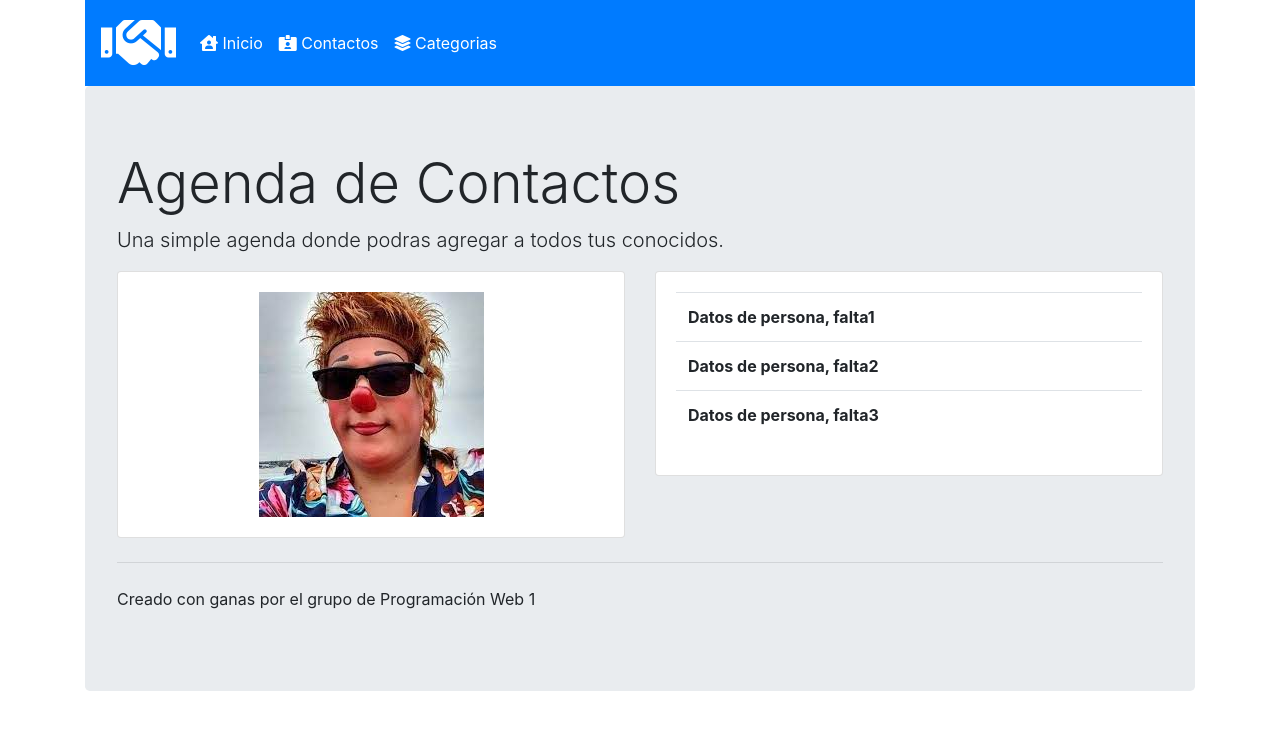
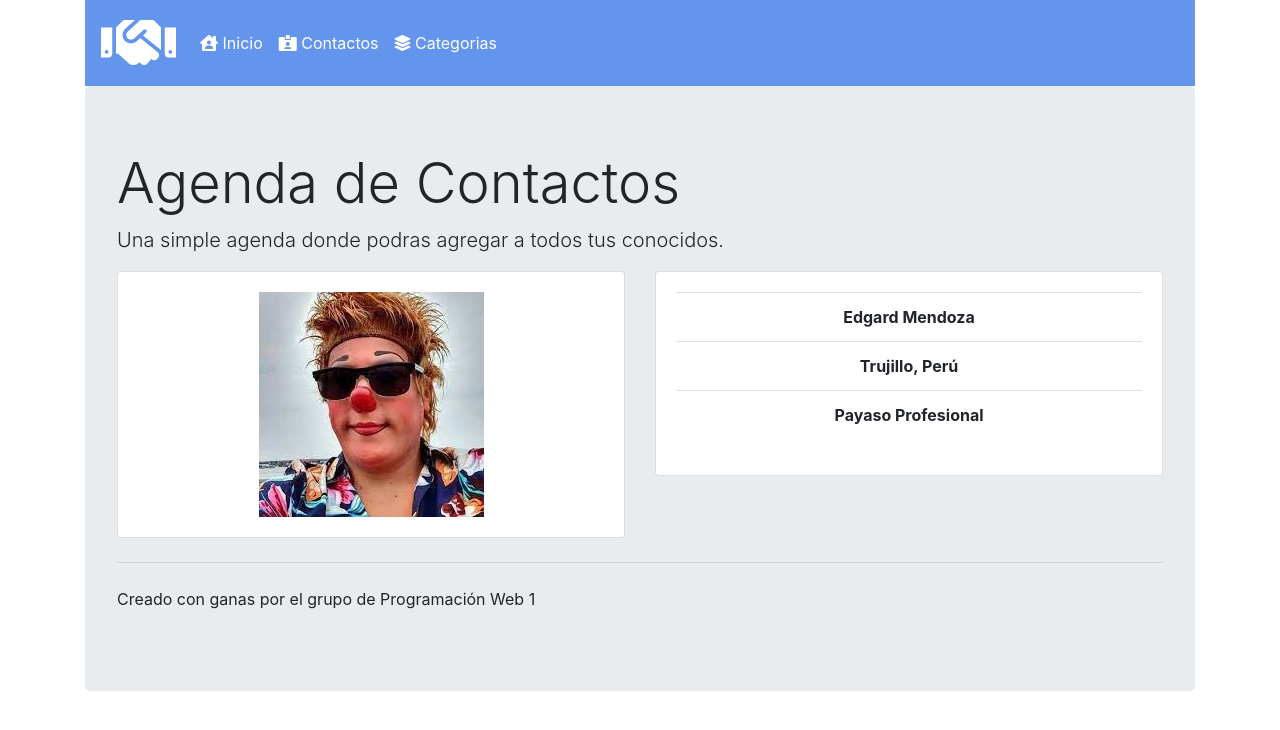
Before and after one commit to UnknownUNSA/agendita, a PHP site: page / in a window 1280 px wide. Shown: the top 730 px of the page. Run offline with PHP 8.4, Linux system fonts and the light colour scheme; lists and menus that the app fills with data are empty.

Commit message:
exposicion

```diff
--- a/bd/cambioNombreIdContacto.sql
+++ /dev/null
@@ -1,2 +0,0 @@
-ALTER TABLE `agendafa`.`t_contactos`
-CHANGE COLUMN `id_agenda` `id_contacto` INT(11) NOT NULL ;
--- a/bd/idContactoAutoincrement.sql
+++ /dev/null
@@ -1,2 +0,0 @@
-ALTER TABLE `agendafa`.`t_contactos`
-CHANGE COLUMN `id_contacto` `id_contacto` INT(11) NOT NULL AUTO_INCREMENT ;
--- a/clases/Contactos.php
+++ b/clases/Contactos.php
@@ -11,15 +11,17 @@
 											materno,
 											telefono,
 											email,
+											profesion,
 											ruta)
-					VALUES (?, ?, ?, ?, ?, ?, ?)";
+					VALUES (?, ?, ?, ?, ?, ?, ?,?)";
 			$query = $conexion->prepare($sql);
-			$query->bind_param('issssss', $datos['idCategoria'],
+			$query->bind_param('isssssss', $datos['idCategoria'],
 										 $datos['nombre'],
 										 $datos['paterno'],
 										 $datos['materno'],
 										 $datos['telefono'],
 										 $datos['email'],
+										 $datos['profesion'],
 										 $datos['ruta']);
 			$respuesta = $query->execute();
 			return $respuesta;
--- a/index.php
+++ b/index.php
@@ -27,17 +27,17 @@
                     </div>
                 </div>
                 <div class="col-sm-6">
-                    <div class="card">
+                    <div class="card text-center">
                         <div class="card-body">
                             <table class="table table-hover">
                                 <tr>
-                                    <th>Datos de persona, falta1</th>
+                                    <th>Edgard Mendoza</th>
                                 </tr>
                                 <tr>
-                                    <th>Datos de persona, falta2</th>
+                                    <th>Trujillo, Perú</th>
                                 </tr>
                                 <tr>
-                                    <th>Datos de persona, falta3</th>
+                                    <th>Payaso Profesional</th>
                                 </tr>
                             </table>
                         </div>
--- a/menu.php
+++ b/menu.php
@@ -1,4 +1,4 @@
-<nav class="navbar navbar-expand-lg navbar-dark bg-primary">
+<nav class="navbar navbar-expand-lg navbar-dark" style="background-color: 	#6495ED;">
     <a class="navbar-brand" href="index.php">
         <span class="fas fa-handshake fa-3x"></span>
     </a>
--- a/procesos/contactos/agregarContacto.php
+++ b/procesos/contactos/agregarContacto.php
@@ -16,7 +16,7 @@
 		$nombre_imagen =$_FILES['foto']['name'];
 		$temporal =$_FILES['foto']['tmp_name'];
 		$carpeta = '\imgsub';
-		$ruta = "C:\laragon\www\agendita".$carpeta."\\".$nombre_imagen;
+		$ruta = "C:\\"."xampp\htdocs\agendita".$carpeta."\\".$nombre_imagen;
 		copy($temporal, $ruta);
 
 	 } else{$ruta = "0 balas";}
@@ -31,6 +31,7 @@
 				"materno" => $_POST['amaterno'],
 				"telefono" => $_POST['telefono'],
 				"email" => $_POST['email'],
+				"profesion" => $_POST['profesion'],
 				"ruta" => $ruta
 					);
 
--- a/vistas/contactos/modalAgregar.php
+++ b/vistas/contactos/modalAgregar.php
@@ -22,6 +22,8 @@
                     <input type="text" class="form-control" id="telefono" name="telefono">
                     <label for="email">Email</label>
                     <input type="text" class="form-control" id="email" name="email">
+                    <label for="profesion">Profesion</label>
+                    <input type="text" class="form-control" id="profesion" name="profesion">
                     <label for="foto">Foto</label>
                     <input type="file" name="foto" id="foto">
 
```
Also changed, not shown: bd/agendafa.sql (+27 -10 lines), vistas/contactos/tablaContactos.php (+6 -2 lines), imgsub/1582352909896.jpg (added), imgsub/luis.jpg (added), imgsub/parodia-del-marco-fotográfico-y-lienzo-en-blanco-sobre-el-caballete-cubo-de-pintura-pinceles-concepto-arte-creativo-210149201.jpg (added).
